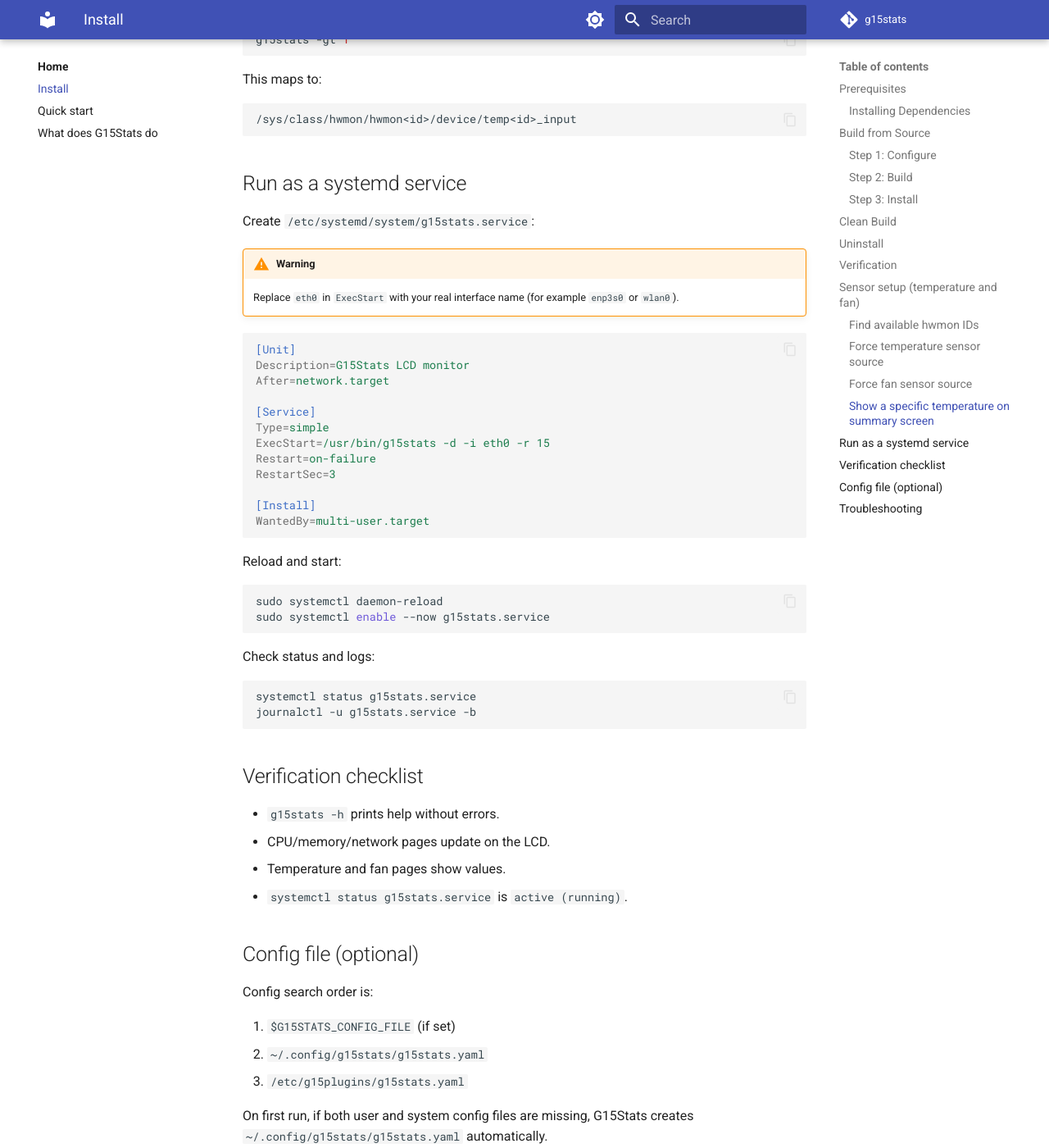
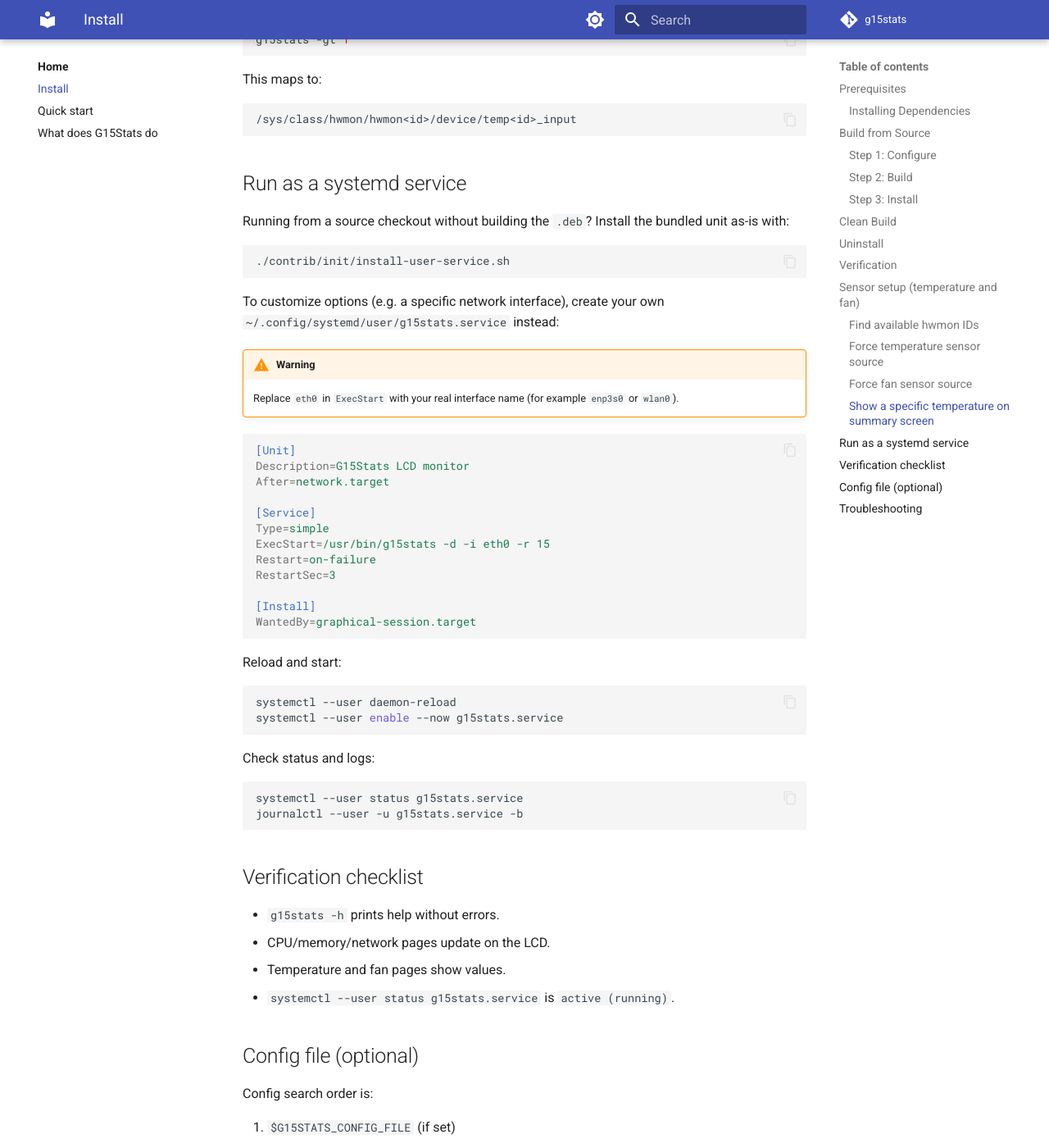
Before and after one commit to Torstein-Eide/g15stats, an MkDocs documentation site: the page built from docs/installation.md, in a window 1280 px wide and 1400 px high, scrolled down 2667 px. Shown: the whole window at 82% size. Built offline with MkDocs 1.6.1 and Material for MkDocs 9.7.7, drawn with Linux system fonts in a browser that asks for light colours; comment, search, counter and statistics services are not loaded.

Commit message:
Consolidate systemd unit files
contrib/init/g15stats.service is now the single canonical unit;
debian/g15stats.user.service is a symlink to it instead of a duplicate
copy. Drop the invalid Requires=g15daemon.service (a system unit can't
be hard-required from a user-manager unit) and keep After= as an
ordering hint. Add contrib/init/install-user-service.sh for installing
the unit ad-hoc from a source checkout, and fix docs/installation.md
to use `systemctl --user`/`journalctl --user` consistently.

Co-Authored-By: Claude Sonnet 5 <noreply@anthropic.com>
Claude-Session: https://claude.ai/code/session_01Pz7ePs6pWx54P2ap6veQBA

````diff
--- a/docs/installation.md
+++ b/docs/installation.md
@@ -142,7 +142,15 @@ This maps to:
 
 ## Run as a systemd service
 
-Create `/etc/systemd/system/g15stats.service`:
+Running from a source checkout without building the `.deb`? Install the
+bundled unit as-is with:
+
+```bash
+./contrib/init/install-user-service.sh
+```
+
+To customize options (e.g. a specific network interface), create your own
+`~/.config/systemd/user/g15stats.service` instead:
 
 !!! warning
     Replace `eth0` in `ExecStart` with your real interface name
@@ -160,21 +168,21 @@ Restart=on-failure
 RestartSec=3
 
 [Install]
-WantedBy=multi-user.target
+WantedBy=graphical-session.target
 ```
 
 Reload and start:
 
 ```bash
-sudo systemctl daemon-reload
-sudo systemctl enable --now g15stats.service
+systemctl --user daemon-reload
+systemctl --user enable --now g15stats.service
 ```
 
 Check status and logs:
 
 ```bash
-systemctl status g15stats.service
-journalctl -u g15stats.service -b
+systemctl --user status g15stats.service
+journalctl --user -u g15stats.service -b
 ```
 
 ## Verification checklist
@@ -182,7 +190,7 @@ journalctl -u g15stats.service -b
 - `g15stats -h` prints help without errors.
 - CPU/memory/network pages update on the LCD.
 - Temperature and fan pages show values.
-- `systemctl status g15stats.service` is `active (running)`.
+- `systemctl --user status g15stats.service` is `active (running)`.
 
 ## Config file (optional)
 
````
Also changed, not shown: 3 other files.
